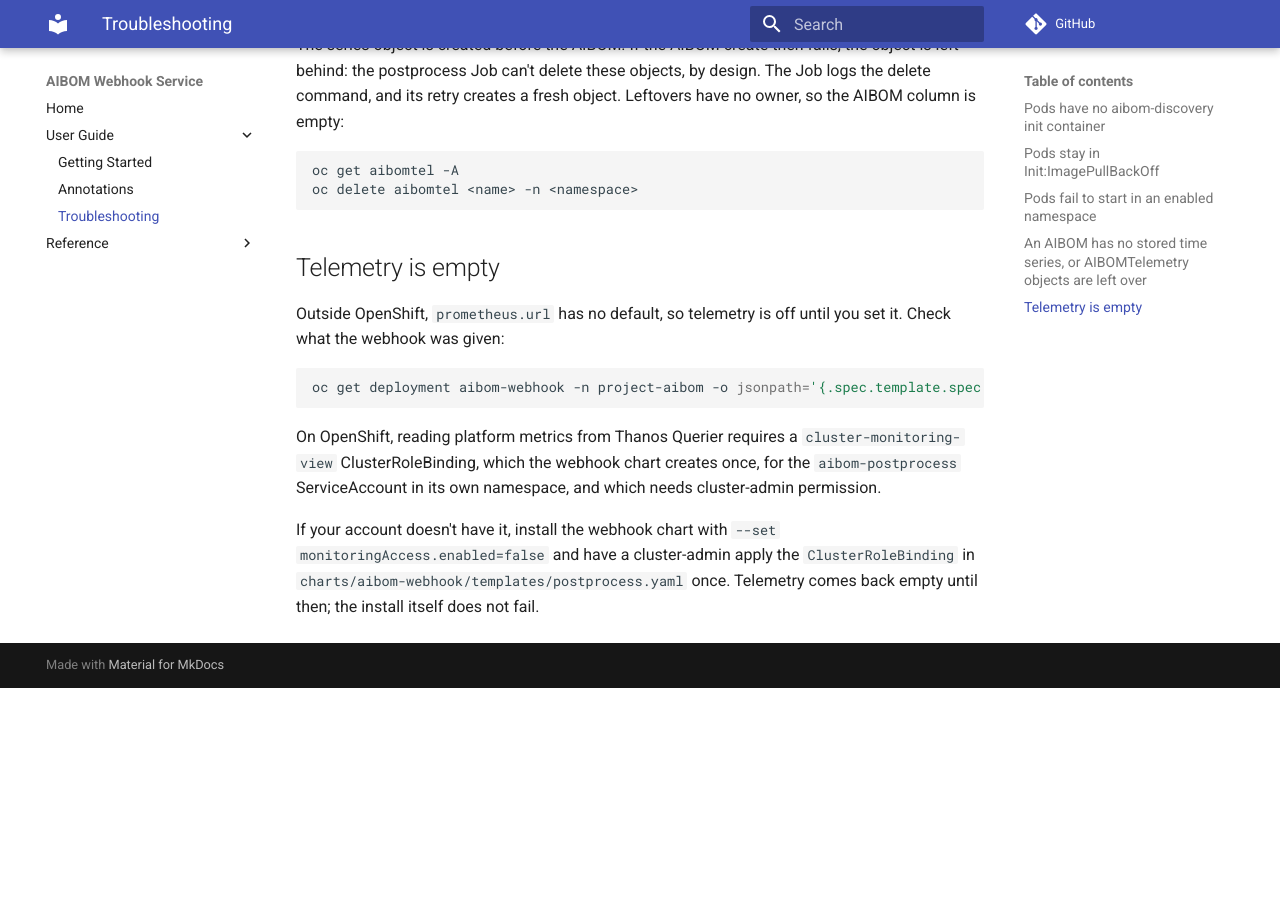
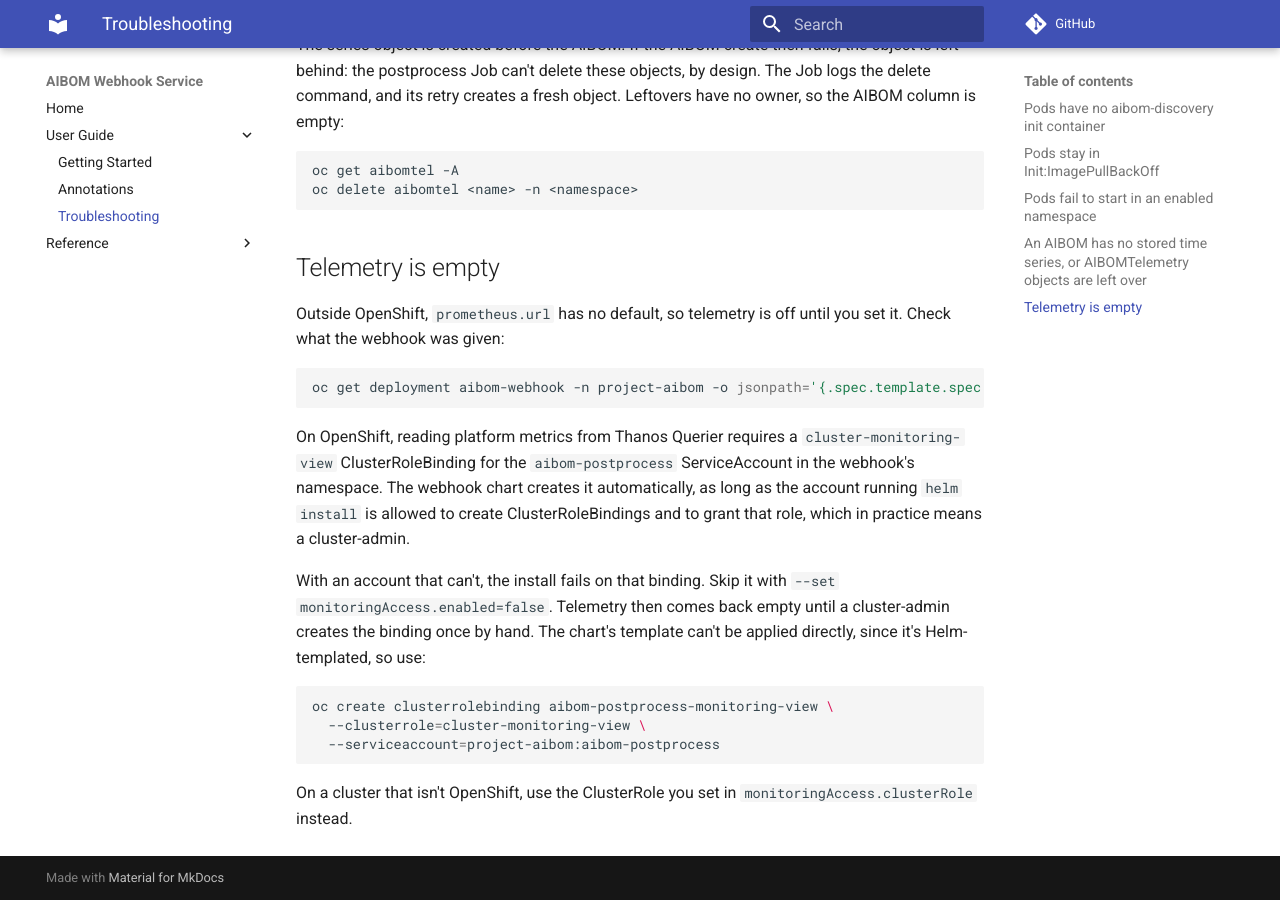
Before and after one commit to gavinsan33/aibom-webhook-service, an MkDocs documentation site: the page built from docs/user-guide/troubleshooting.md, in a window 1280 px wide and 900 px high, scrolled down 1447 px. Built offline with MkDocs 1.6.1 and Material for MkDocs 9.7.7, drawn with Linux system fonts in a browser that asks for light colours; comment, search, counter and statistics services are not loaded; before the commit the page ends 2135 px from its top, so only the background shows below that.

Commit message:
Say the monitoring binding is automatic and give the manual command

````diff
--- a/docs/user-guide/troubleshooting.md
+++ b/docs/user-guide/troubleshooting.md
@@ -51,6 +51,14 @@ Outside OpenShift, `prometheus.url` has no default, so telemetry is off until yo
 oc get deployment aibom-webhook -n project-aibom -o jsonpath='{.spec.template.spec.containers[0].args}'
 ```
 
-On OpenShift, reading platform metrics from Thanos Querier requires a `cluster-monitoring-view` ClusterRoleBinding, which the webhook chart creates once, for the `aibom-postprocess` ServiceAccount in its own namespace, and which needs cluster-admin permission.
+On OpenShift, reading platform metrics from Thanos Querier requires a `cluster-monitoring-view` ClusterRoleBinding for the `aibom-postprocess` ServiceAccount in the webhook's namespace. The webhook chart creates it automatically, as long as the account running `helm install` is allowed to create ClusterRoleBindings and to grant that role, which in practice means a cluster-admin.
 
-If your account doesn't have it, install the webhook chart with `--set monitoringAccess.enabled=false` and have a cluster-admin apply the `ClusterRoleBinding` in `charts/aibom-webhook/templates/postprocess.yaml` once. Telemetry comes back empty until then; the install itself does not fail.
+With an account that can't, the install fails on that binding. Skip it with `--set monitoringAccess.enabled=false`. Telemetry then comes back empty until a cluster-admin creates the binding once by hand. The chart's template can't be applied directly, since it's Helm-templated, so use:
+
+```bash
+oc create clusterrolebinding aibom-postprocess-monitoring-view \
+  --clusterrole=cluster-monitoring-view \
+  --serviceaccount=project-aibom:aibom-postprocess
+```
+
+On a cluster that isn't OpenShift, use the ClusterRole you set in `monitoringAccess.clusterRole` instead.
````
Also changed, not shown: docs/user-guide/getting-started.md (+1 -1 lines).
